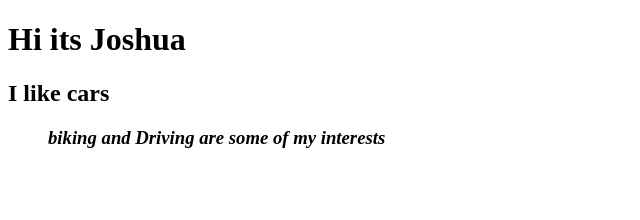
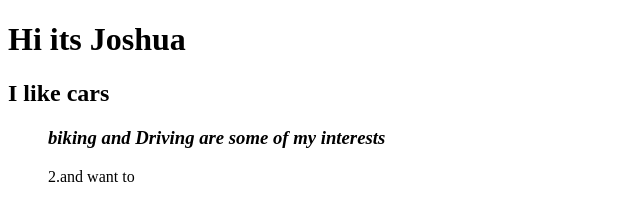
Before and after one commit to tatino08/Josh, a plain HTML site: page joshuaquiz.html in a window 1280 px wide. Shown: the whole page, without its empty margins (0-640 px from the left). Drawn offline with Linux system fonts and the light colour scheme.

Commit message:
Edited joshuaquiz.html

```diff
--- a/joshuaquiz.html
+++ b/joshuaquiz.html
@@ -11,7 +11,7 @@
 <h2>I like cars</h2>
 
 <ol><em> <h3>biking and <strong>Driving</strong> are some of my interests</em> </h3> </ol>
-
+<ol>2.and want to </ol>
 
 
 </body>
```
